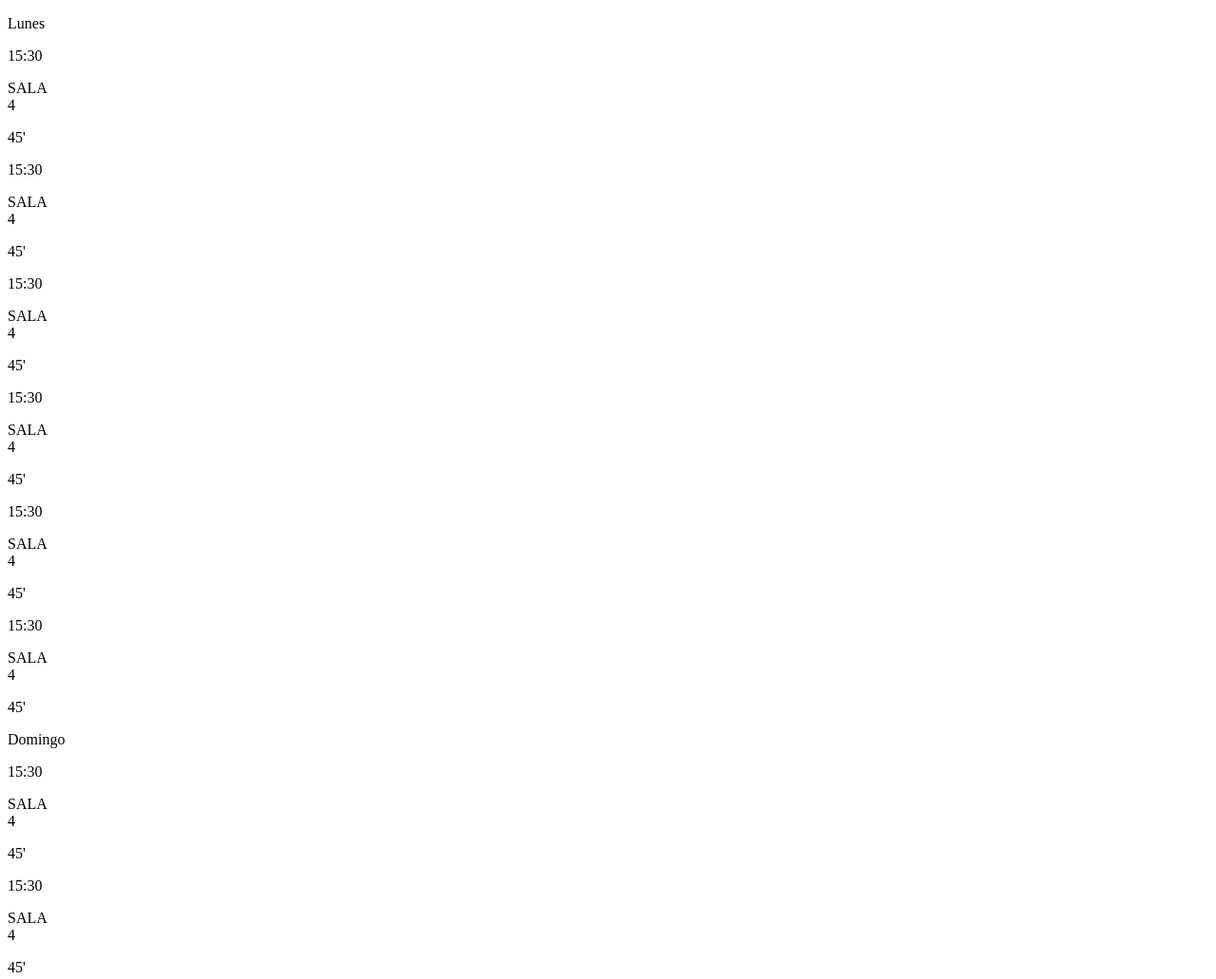
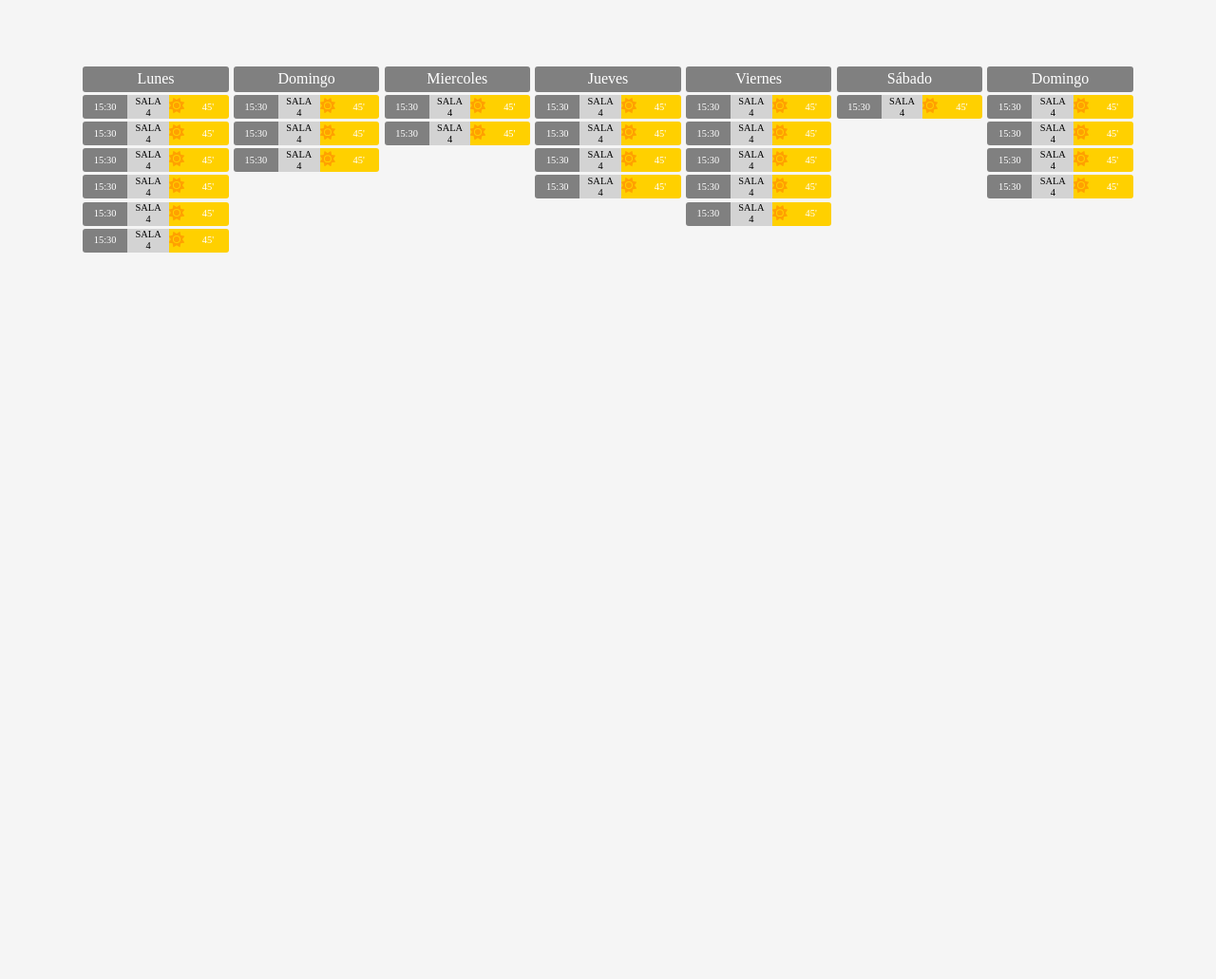
Before and after one commit to Jesparzarom/practicos, a plain HTML site: page pages/index_17.html in a window 1280 px wide. Shown: the top 1031 px of the page at 95% size. After the commit the page ends 800 px from the top, so only its background shows below. Drawn offline with Linux system fonts and the light colour scheme; the site is published under a folder, as on GitHub Pages, so addresses that start at the root find nothing; a web font is replaced by a local one.

Commit message:
Fix paths 2

```diff
--- a/pages/index_16.html
+++ b/pages/index_16.html
@@ -5,7 +5,7 @@
     <meta charset="UTF-8">
     <meta http-equiv="X-UA-Compatible" content="IE=edge">
     <meta name="viewport" content="width=device-width, initial-scale=1.0">
-    <link rel="stylesheet" href="/css/style16.css">
+    <link rel="stylesheet" href="../css/style16.css">
 
     <title>Ejercicio 16</title>
 </head>
--- a/pages/index_17.html
+++ b/pages/index_17.html
@@ -6,7 +6,7 @@
     <meta charset="utf-8">
     <meta name="viewport" content="width=device-width, initial-scale=1.0">
     <!---------- LINKS ---------->
-    <link rel="stylesheet" href="/css/style17.css">
+    <link rel="stylesheet" href="../css/style17.css">
     <!---------- TITLE ---------->
     <title>Ejercicio 17</title>
 </head>
```
Also changed, not shown: index.html (+1 -1 lines).
